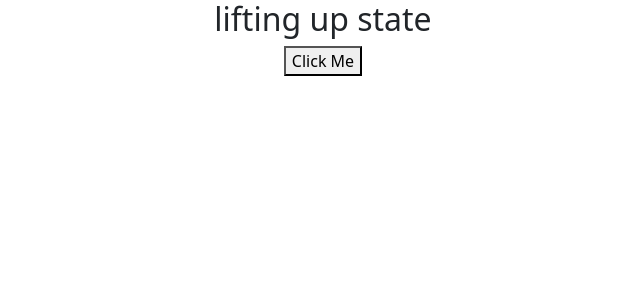
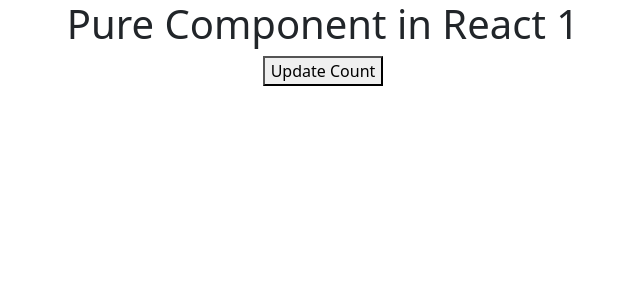
Before and after one commit to abinash0013/learning-ReactJs, a React (Create React App) app: page / in a window 1280 px wide. Shown: the top 300 px of the page, without its empty margins (317-957 px from the left). Built offline with nearby package versions, Linux system fonts and the light colour scheme.

Commit message:
basic of pure component

```diff
--- a/src/App.js
+++ b/src/App.js
@@ -1,26 +1,60 @@
-import React, { Component, Fragment, useEffect, useState } from "react";
-import { Button, Table } from "react-bootstrap";
-import logo from "./logo.svg";
+import React, {
+    Component,
+    Fragment,
+    PureComponent,
+    useEffect,
+    useState,
+} from "react";
+// import { Button, Table } from "react-bootstrap";
+// import logo from "./logo.svg";
 import "./App.css";
 // import Cols from "./Cols";
 // import "./Style.css";
-import User from "./User";
 // import Login from "./Login";
 // import Profile from "./Profile";
 // import Student from "./Student";
 // import style from "./Modular.module.css";
 
+// pure component using class component //
+// *** functional component use memo as pure component //
+// *** pure component stop the rerendering of the component//
+
+class App extends PureComponent {
+    constructor() {
+        super();
+        this.state = {
+            count: 1,
+        };
+    }
+    render() {
+        console.log("check-re rendering");
+        return (
+            <div className="App">
+                <h1>Pure Component in React {this.state.count}</h1>
+                <button
+                    onClick={() =>
+                        // this.setState({ count: this.state.count + 1 } )
+                        this.setState({ count: 1 })
+                    }
+                >
+                    Update Count
+                </button>
+            </div>
+        );
+    }
+}
+
 // sending data from child to parent with the lifting up state //
-function App() {
-    function parentAlert(data) {
-        alert(data);
-    }
-    return (
-        <div className="App">
-            <User qqqq={parentAlert} />
-        </div>
-    );
-}
+// function App() {
+//     function parentAlert(data) {
+//         alert(data);
+//     }
+//     return (
+//         <div className="App">
+//             <User qqqq={parentAlert} />
+//         </div>
+//     );
+// }
 
 // sending data from parent to child with lifting up state //
 // function App() {
--- a/src/User.js
+++ b/src/User.js
@@ -1,25 +1,4 @@
 // import React, { Component, useEffect } from "react";
-
-// sending data from child to parent with the lifting up state //
-function User(props) {
-    const data = "abinash name in user file or component";
-    return (
-        <div>
-            <h2>lifting up state</h2>
-            <button onClick={() => props.qqqq(data)}>Click Me</button>
-        </div>
-    );
-}
-
-// sending data from parent to child with lifting up state //
-// function User(p) {
-//     return (
-//         <div>
-//             <h2>User Name : {p.name}</h2>
-//             <button>Click Me</button>
-//         </div>
-//     );
-// }
 
 // Reuse Component in loop //
 // function User(props) {
@@ -102,4 +81,4 @@ function User(props) {
 //     }
 // }
 
-export default User;
+// export default User;
```
